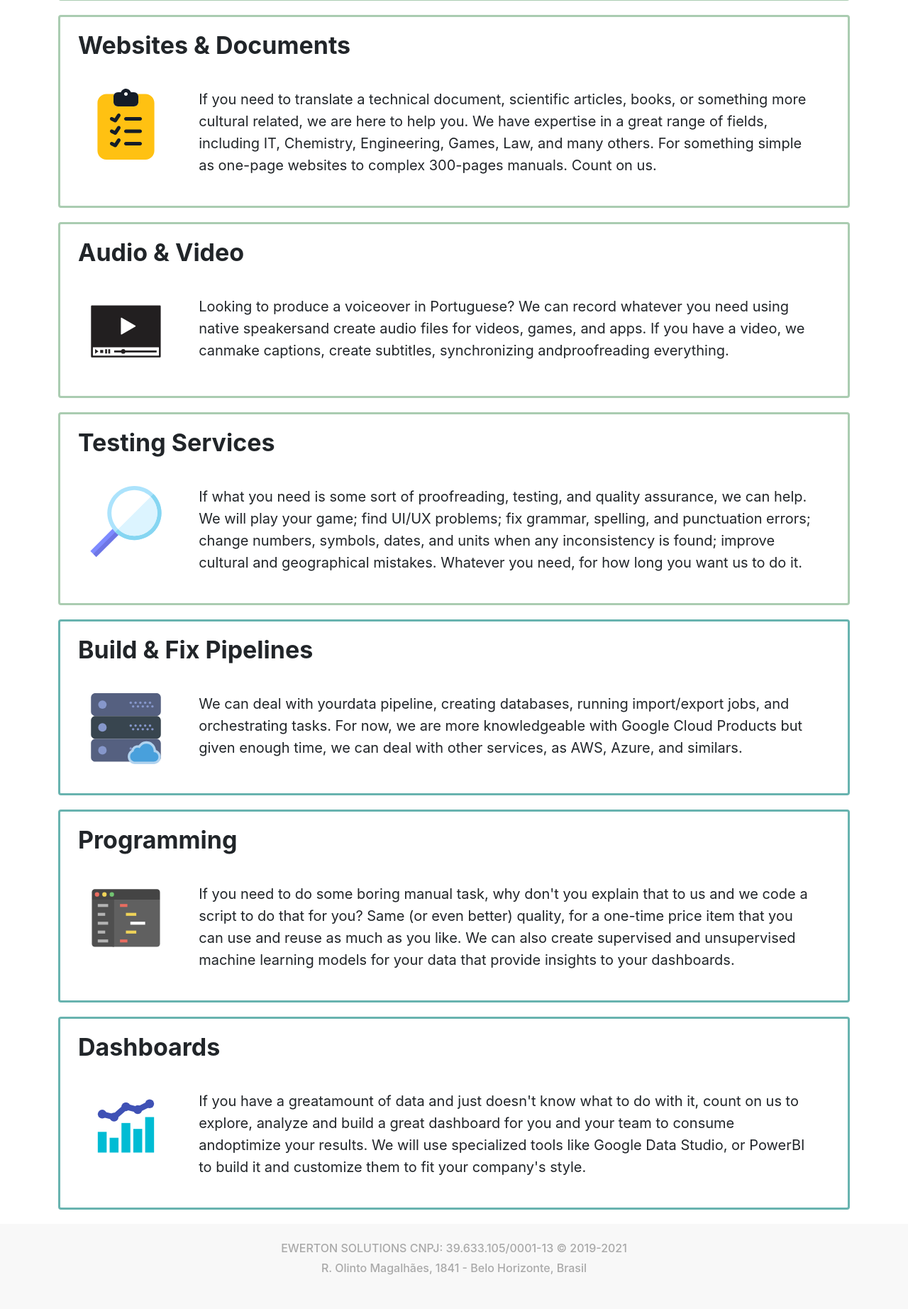
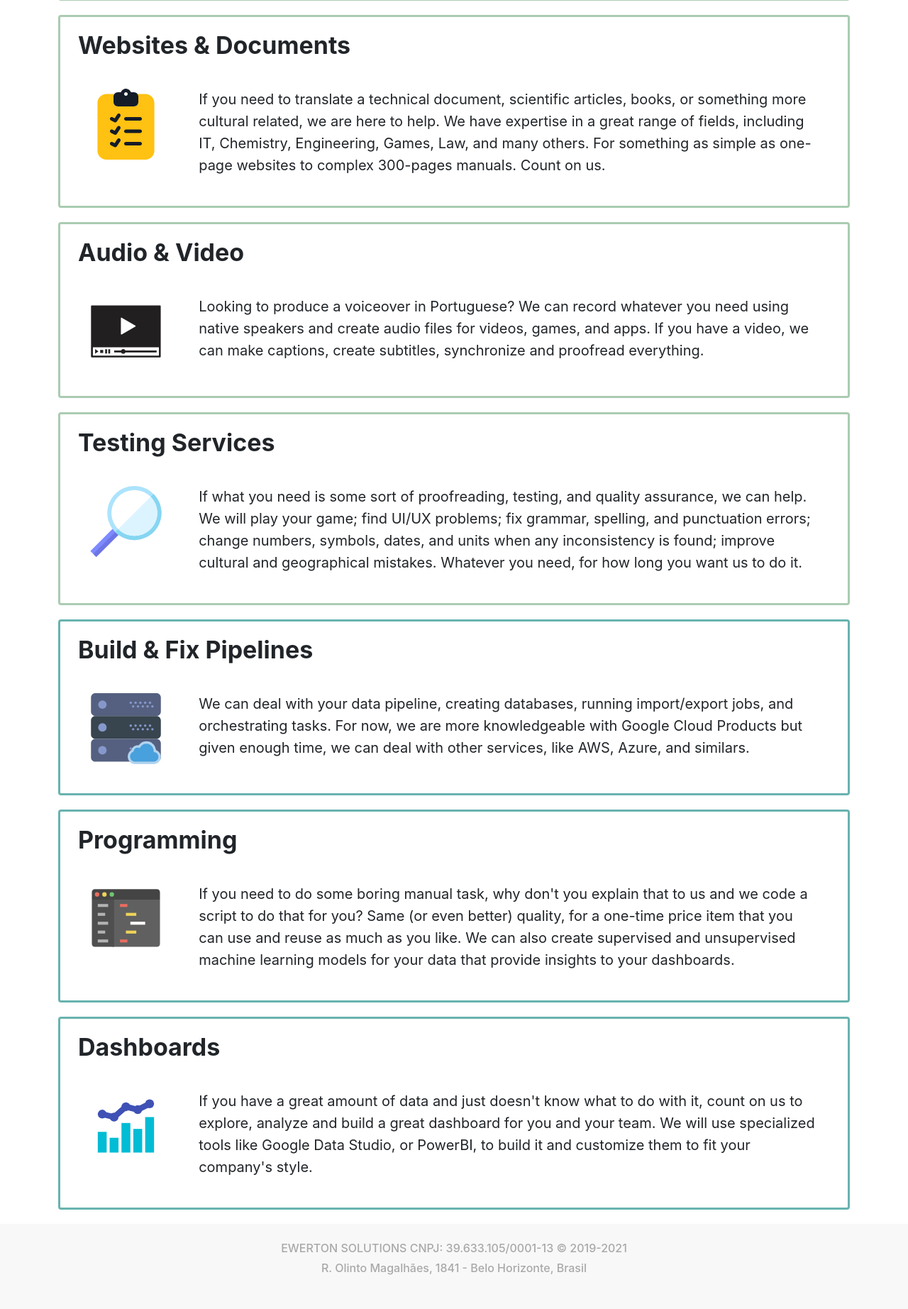
Before and after one commit to ewertones/ewerton.com.br, a Flask app: page /services in a window 1280 px wide. Shown: the part 732-2577 px from the top of the page at 71% size. Run offline with Flask 2, Linux system fonts and the light colour scheme; some libraries are stand-ins or nearby versions.

Commit message:
Fixed grammar mistakes

```diff
--- a/templates/services.html
+++ b/templates/services.html
@@ -29,7 +29,7 @@
             <h4 class="card-title">Websites & Documents</h4>
             <div class="card-body">
                 <img class="card-img" src="{{ url_for('static', filename='/icons/website.svg') }}" alt="" width="100" height="100">
-                <p class="card-text">If you need to translate a technical document, scientific articles, books, or something more cultural related, we are here to help you. We have expertise in a great range of fields, including IT, Chemistry, Engineering, Games, Law, and many others. For something simple as one-page websites to complex 300-pages manuals. Count on us.</p>
+                <p class="card-text">If you need to translate a technical document, scientific articles, books, or something more cultural related, we are here to help. We have expertise in a great range of fields, including IT, Chemistry, Engineering, Games, Law, and many others. For something as simple as one-page websites to complex 300-pages manuals. Count on us.</p>
             </div>
         </div>
 
@@ -37,7 +37,7 @@
             <h4 class="card-title">Audio & Video</h4>
             <div class="card-body">
                 <img class="card-img" src="{{ url_for('static', filename='/icons/movie.svg') }}" alt="" width="100" height="100">
-                <p class="card-text">Looking to produce a voiceover in Portuguese? We can record whatever you need using native speakersand create audio files for videos, games, and apps. If you have a video, we canmake captions, create subtitles, synchronizing andproofreading everything.</p>
+                <p class="card-text">Looking to produce a voiceover in Portuguese? We can record whatever you need using native speakers and create audio files for videos, games, and apps. If you have a video, we can make captions, create subtitles, synchronize and proofread everything.</p>
             </div>
         </div>
 
@@ -53,7 +53,7 @@
             <h4 class="card-title">Build & Fix Pipelines</h4>
             <div class="card-body">
                 <img class="card-img" src="{{ url_for('static', filename='/icons/server.svg') }}" alt="" width="100" height="100">
-                <p class="card-text">We can deal with yourdata pipeline, creating databases, running import/export jobs, and orchestrating tasks. For now, we are more knowledgeable with Google Cloud Products but given enough time, we can deal with other services, as AWS, Azure, and similars.</p>
+                <p class="card-text">We can deal with your data pipeline, creating databases, running import/export jobs, and orchestrating tasks. For now, we are more knowledgeable with Google Cloud Products but given enough time, we can deal with other services, like AWS, Azure, and similars.</p>
             </div>
         </div>
 
@@ -69,7 +69,7 @@
             <h4 class="card-title">Dashboards</h4>
             <div class="card-body">
                 <img class="card-img" src="{{ url_for('static', filename='/icons/chart.svg') }}" alt="" width="100" height="100">
-                <p class="card-text">If you have a greatamount of data and just doesn't know what to do with it, count on us to explore, analyze and build a great dashboard for you and your team to consume andoptimize your results. We will use specialized tools like Google Data Studio, or PowerBI to build it and customize them to fit your company's style.</p>
+                <p class="card-text">If you have a great amount of data and just doesn't know what to do with it, count on us to explore, analyze and build a great dashboard for you and your team. We will use specialized tools like Google Data Studio, or PowerBI, to build it and customize them to fit your company's style.</p>
             </div>
         </div>
 
```
